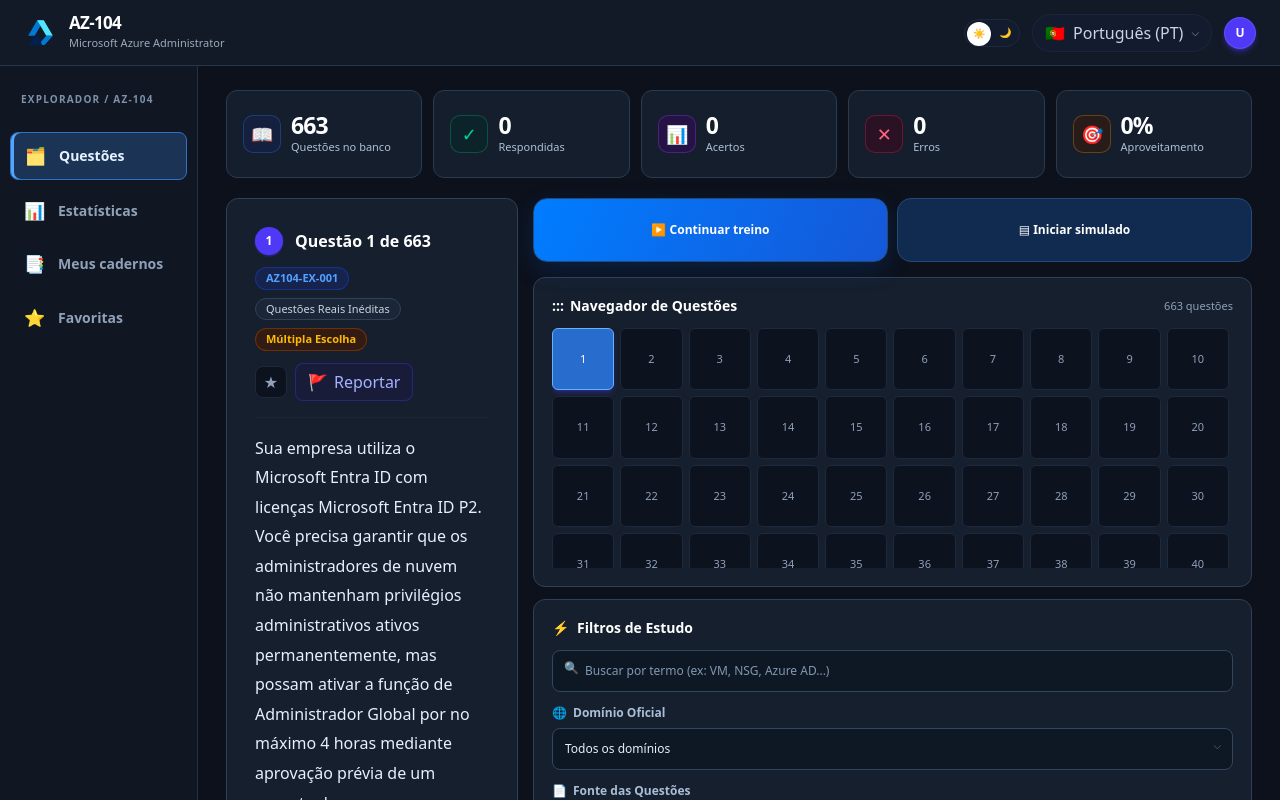
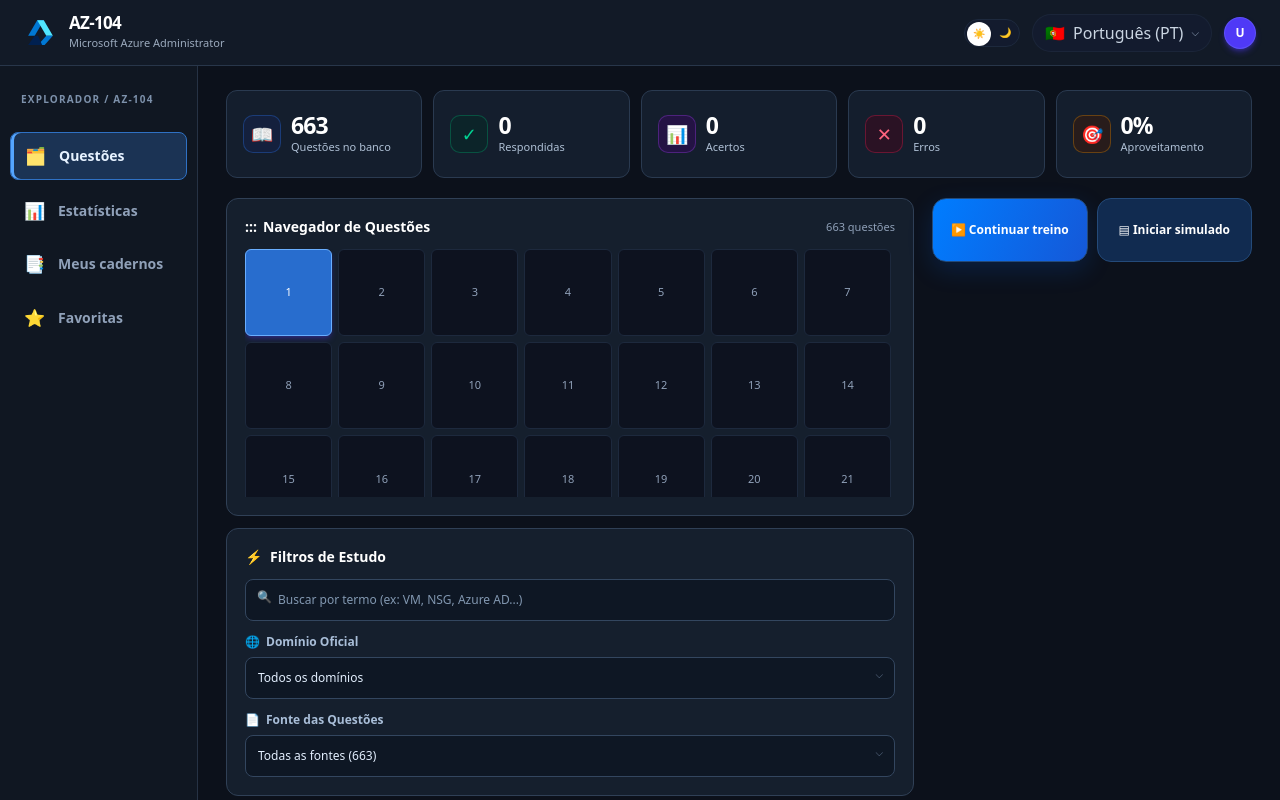
Before and after one commit to nunofbcastro/plataforma-az104-2026, a React (Vite) app: page / in a window 1280 px wide. Shown: the top 800 px of the page. Built offline with nearby package versions, Linux system fonts and the light colour scheme.

Commit message:
Fix collapsed question pane and restore two-column study layout

```diff
--- a/src/index.css
+++ b/src/index.css
@@ -380,3 +380,79 @@
  .question-grid { grid-template-columns:repeat(8,minmax(0,1fr)) !important; }
  .study-quick-actions button { min-height:54px; }
 }
+
+/* Layout correction: explicit grid areas prevent the main question from collapsing.
+   These selectors intentionally override the earlier dark-theme declarations. */
+[data-theme="dark"] .study-layout,
+[data-theme="light"] .study-layout {
+  display:grid !important;
+  grid-template-columns:minmax(0, 1fr) 320px !important;
+  grid-template-rows:auto minmax(0,1fr) !important;
+  grid-template-areas:"question actions" "question tools" !important;
+  align-items:start !important;
+  column-gap:18px !important;
+  row-gap:14px !important;
+}
+[data-theme="dark"] .study-layout > .filters-column,
+[data-theme="light"] .study-layout > .filters-column {
+  grid-area:tools !important;
+  grid-column:auto !important;
+  grid-row:auto !important;
+  min-width:0;
+}
+[data-theme="dark"] .study-layout > .study-quick-actions,
+[data-theme="light"] .study-layout > .study-quick-actions {
+  grid-area:actions !important;
+  grid-column:auto !important;
+  grid-row:auto !important;
+  min-width:0;
+}
+[data-theme="dark"] .study-layout > div:last-child,
+[data-theme="light"] .study-layout > div:last-child {
+  grid-area:question !important;
+  grid-column:auto !important;
+  grid-row:auto !important;
+  min-width:0;
+  width:100%;
+}
+[data-theme="dark"] .study-layout > div:last-child > div,
+[data-theme="light"] .study-layout > div:last-child > div {
+  width:100%;
+  min-width:0;
+  padding:clamp(22px,2.3vw,36px) !important;
+}
+[data-theme="dark"] .question-grid,
+[data-theme="light"] .question-grid {
+  grid-template-columns:repeat(7,minmax(0,1fr)) !important;
+  gap:6px !important;
+  max-height:248px !important;
+}
+[data-theme="dark"] .question-grid button,
+[data-theme="light"] .question-grid button {
+  aspect-ratio:1;
+  min-height:30px;
+  font-size:11px !important;
+}
+[data-theme="dark"] .study-layout > .filters-column > div:nth-child(2),
+[data-theme="light"] .study-layout > .filters-column > div:nth-child(2) { order:-1; }
+[data-theme="dark"] .app-main, [data-theme="light"] .app-main { min-width:0; }
+@media (max-width:1120px) {
+ [data-theme="dark"] .study-layout,
+ [data-theme="light"] .study-layout {
+  grid-template-columns:minmax(0,1fr) !important;
+  grid-template-rows:auto auto auto !important;
+  grid-template-areas:"actions" "question" "tools" !important;
+ }
+ [data-theme="dark"] .study-layout > .filters-column,
+ [data-theme="light"] .study-layout > .filters-column { display:grid; grid-template-columns:repeat(2,minmax(0,1fr)); gap:14px !important; }
+ [data-theme="dark"] .study-layout > .filters-column > .domain-progress-panel,
+ [data-theme="light"] .study-layout > .filters-column > .domain-progress-panel { grid-column:1/-1; }
+ [data-theme="dark"] .question-grid, [data-theme="light"] .question-grid { grid-template-columns:repeat(10,minmax(0,1fr)) !important; }
+}
+@media (max-width:700px) {
+ [data-theme="dark"] .study-layout > .filters-column,
+ [data-theme="light"] .study-layout > .filters-column { display:flex; flex-direction:column; }
+ [data-theme="dark"] .question-grid, [data-theme="light"] .question-grid { grid-template-columns:repeat(7,minmax(0,1fr)) !important; }
+ [data-theme="dark"] .study-layout > div:last-child > div,
+ [data-theme="light"] .study-layout > div:last-child > div { padding:18px !important; }
+}
```
